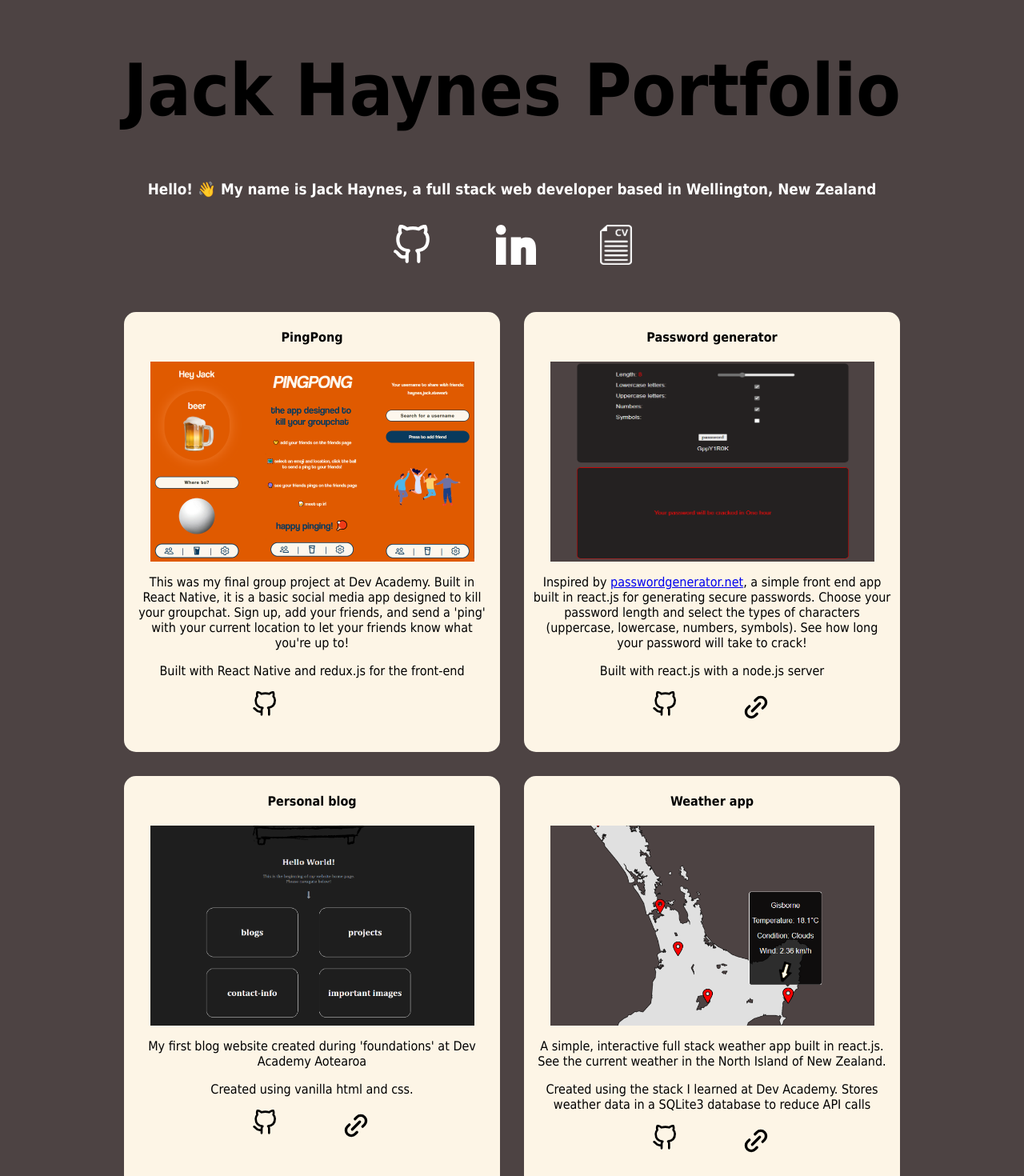
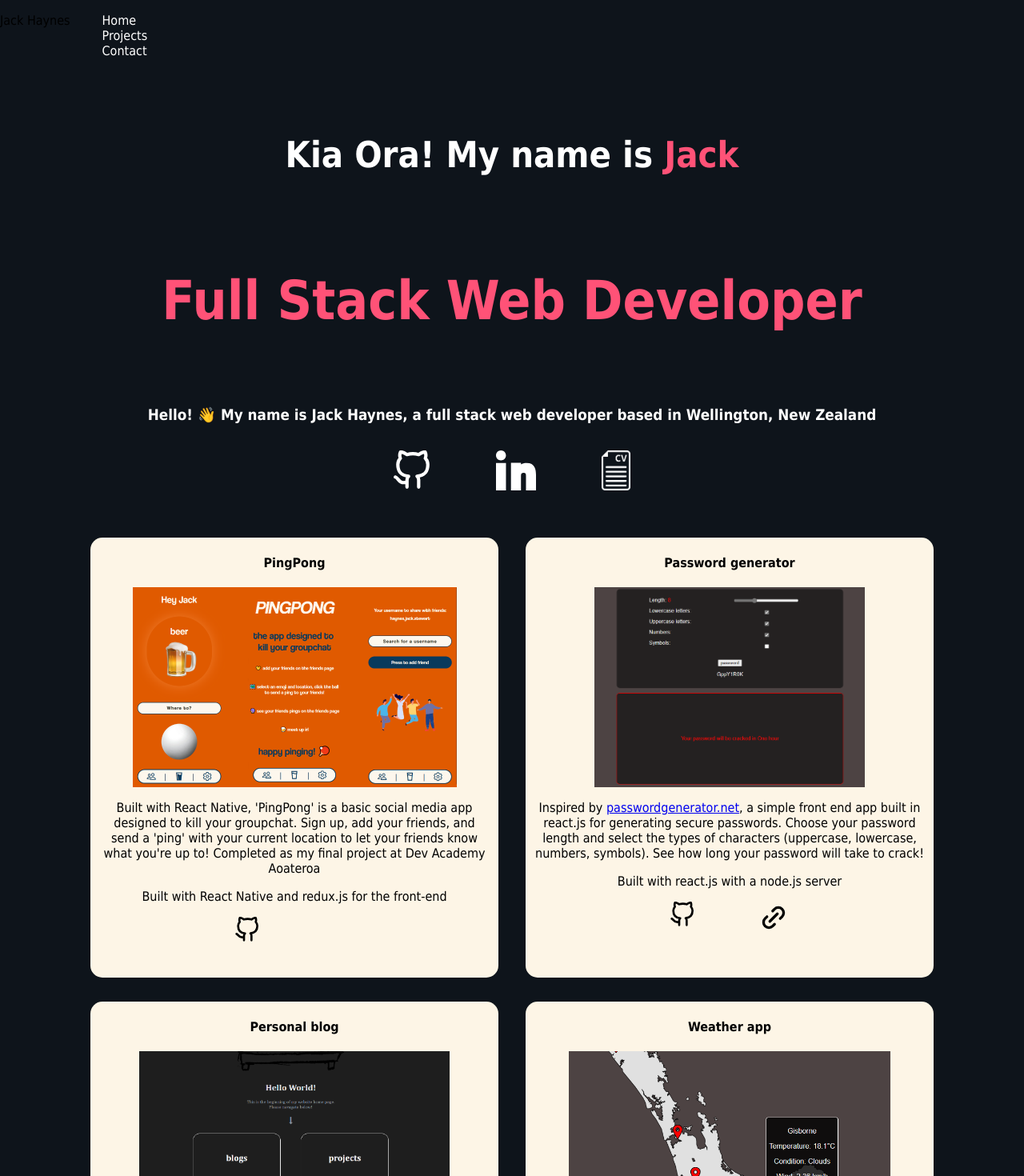
Before and after one commit to J-Haynes/portfolio, a React (Create React App) app: page / in a window 1280 px wide. Shown: the top 1470 px of the page at 80% size. Built offline with nearby package versions, Linux system fonts and the light colour scheme.

Commit message:
colour change, expands info div

```diff
--- a/src/Header.jsx
+++ b/src/Header.jsx
@@ -3,7 +3,10 @@ import React from 'react'
 export default function Header() {
   return (
     <div className="title-div">
-      <h1>Jack Haynes Portfolio</h1>
+      <h4 className="kiaora">
+        Kia Ora! My name is <span className="red">Jack</span>
+      </h4>
+      <h2 className="red">Full Stack Web Developer</h2>
     </div>
   )
 }
--- /dev/null
+++ b/src/Nav.jsx
@@ -0,0 +1,16 @@
+export default function NavBar() {
+  return (
+    <div className="navbar">
+      <div className="name-div">
+        <p>Jack Haynes</p>
+      </div>
+      <div className="nav-list">
+        <ul>
+          <li>Home</li>
+          <li>Projects</li>
+          <li>Contact</li>
+        </ul>
+      </div>
+    </div>
+  )
+}
--- a/src/Portfoio.jsx
+++ b/src/Portfolio.jsx
@@ -54,13 +54,19 @@ export default function Portfolio() {
         <div className="project-div">
           <h4>PingPong</h4>
           <div className="photo-div">
-            <img src="./ping.png" alt="pingpong" />
+            <a
+              href="https://github.com/J-Haynes/pingpong"
+              target="_blank"
+              rel="noreferrer"
+            >
+              <img src="./ping.png" alt="pingpong" />
+            </a>
           </div>
           <p>
-            This was my final group project at Dev Academy. Built in React
-            Native, it is a basic social media app designed to kill your
-            groupchat. Sign up, add your friends, and send a 'ping' with your
-            current location to let your friends know what you're up to!
+            Built with React Native, 'PingPong' is a basic social media app
+            designed to kill your groupchat. Sign up, add your friends, and send
+            a 'ping' with your current location to let your friends know what
+            you're up to! Completed as my final project at Dev Academy Aoateroa
           </p>
           <p>Built with React Native and redux.js for the front-end</p>
           <div className="links-div">
@@ -89,7 +95,13 @@ export default function Portfolio() {
         <div className="project-div">
           <h4>Password generator</h4>
           <div className="photo-div">
-            <img src="./password.png" alt="" />
+            <a
+              href="https://jack-password-gen.vercel.app/"
+              target="_blank"
+              rel="noreferrer"
+            >
+              <img src="./password.png" alt="" />
+            </a>
           </div>
           <p>
             {' '}
@@ -208,7 +220,13 @@ export default function Portfolio() {
         <div className="project-div">
           <h4>Weather app</h4>
           <div className="photo-div">
-            <img src="./weather.png" alt="" />
+            <a
+              href="https://weather-app-omega-black.vercel.app/"
+              target="_blank"
+              rel="noreferrer"
+            >
+              <img src="./weather.png" alt="" />
+            </a>
           </div>
           <p>
             A simple, interactive full stack weather app built in react.js. See
--- a/src/index.css
+++ b/src/index.css
@@ -5,7 +5,7 @@ body {
     sans-serif;
   -webkit-font-smoothing: antialiased;
   -moz-osx-font-smoothing: grayscale;
-  background-color: rgb(77, 67, 67)
+  background-color: #0e141b
 
 }
 
@@ -15,17 +15,20 @@ code {
 }
 
 .title-div {
+  display: flex;
   text-align: center;
   font-size: 45px;
-
+  height: 50vh;
+  flex-direction: column;
+    justify-content: center;
 }
 
 .portfolio-div {
   display: flex;
-  max-width: 1000px;
+  max-width: 1200px;
   width: 85vw;
   height: auto;
-  background: rgb(77, 67, 67);
+  background: #0e141b;
   margin: 25px auto;
   flex-wrap: wrap;
   flex-direction: row;
@@ -35,7 +38,7 @@ code {
 
 .project-div {
   display: block;
-  max-width: 450px;
+  max-width: 550px;
   width: 45%;
   min-width:420px;
   height: 550px;
@@ -58,13 +61,13 @@ code {
   width: 90%;
   display: block;
   height: 250px;
-  background-color: purple;
   margin: 0 auto;
 }
 
 img {
   height: 100%;
   width: 100%;
+  object-fit: contain;
 }
 
 .links-div {
@@ -92,3 +95,21 @@ h4 {
     justify-content: space-between;
     width: 300px;
 }
+
+.kiaora {
+  color: white;
+}
+
+.red {
+  color: #ff5277
+}
+
+li {
+  list-style: none;
+  color: white;
+}
+
+.navbar {
+  display: flex;
+
+}
--- a/src/index.js
+++ b/src/index.js
@@ -3,12 +3,14 @@ import ReactDOM from 'react-dom/client'
 import './index.css'
 import App from './App'
 import reportWebVitals from './reportWebVitals'
-import Portfolio from './Portfoio'
+import Portfolio from './Portfolio'
 import Header from './Header'
+import NavBar from './Nav'
 
 const root = ReactDOM.createRoot(document.getElementById('root'))
 root.render(
   <React.StrictMode>
+    <NavBar />
     <Header />
     <Portfolio />
   </React.StrictMode>
```
Also changed, not shown: 1 other file (tests, documents, lock files or other folders).
